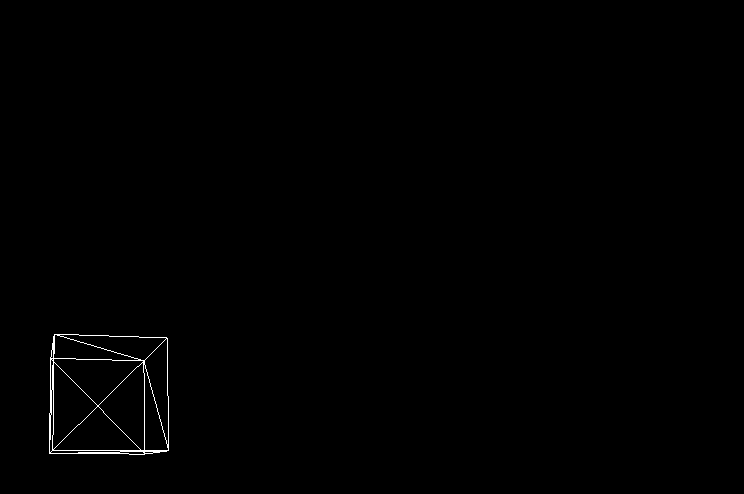
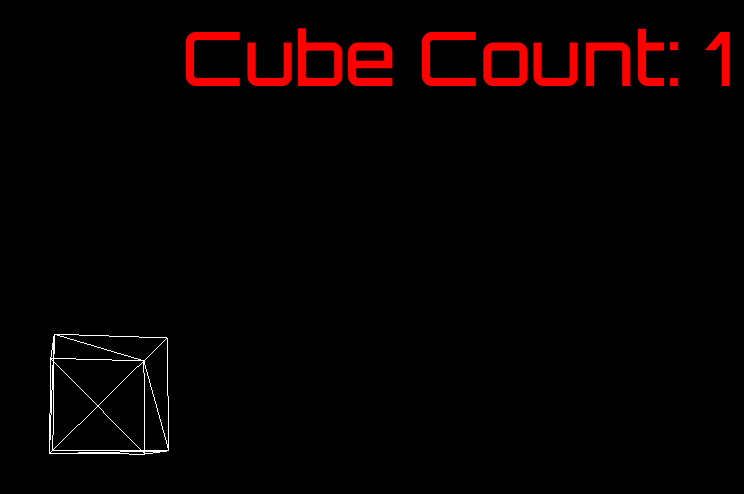
Before and after one commit to Kirut2188A/spinnycube, a plain HTML site: page index.html in a window 1280 px wide. Shown: the whole page, without its empty margins (536-1280 px from the left). Drawn offline with nearby package versions, Linux system fonts and the light colour scheme.

Commit message:
Update index.html

```diff
--- a/index.html
+++ b/index.html
@@ -5,69 +5,65 @@
   <meta name="viewport" content="width=device-width, initial-scale=1.0">
   <title>Spinning Cubes with Infinite Zoom</title>
   <style>
-    body { margin: 0; overflow: hidden; }
+    body { margin: 0; overflow: hidden; font-family: 'Orbitron', sans-serif; }
     canvas { display: block; }
+    #cubeCount {
+      position: absolute;
+      top: 10px;
+      right: 10px;
+      color: red;
+      font-size: 75px;
+    }
   </style>
+  <link rel="stylesheet" href="https://fonts.googleapis.com/css2?family=Orbitron:wght@500&display=swap">
 </head>
 <body>
+  <div id="cubeCount">Cube Count: 1</div>
   <script type="module">
     import * as THREE from 'https://threejs.org/build/three.module.js';
 
-    // Set up the scene
     const scene = new THREE.Scene();
     const camera = new THREE.PerspectiveCamera(75, window.innerWidth / window.innerHeight, 0.1, 1000);
     const renderer = new THREE.WebGLRenderer();
     renderer.setSize(window.innerWidth, window.innerHeight);
     document.body.appendChild(renderer.domElement);
 
-    // Create a cube
     const cubeGeometry = new THREE.BoxGeometry();
     const cubeMaterial = new THREE.MeshBasicMaterial({ color: 0xffffff, wireframe: true });
     const cube = new THREE.Mesh(cubeGeometry, cubeMaterial);
     scene.add(cube);
 
-    // Set up the camera position
     camera.position.z = 5;
 
-    // Add mouse click event listener
     document.addEventListener('click', onClick);
-
-    // Add mousewheel event listener for zooming
     document.addEventListener('wheel', onWheel);
 
-    // Function to handle mouse click
+    let cubeCount = 1;
+    const cubeCountElement = document.getElementById('cubeCount');
+
     function onClick(event) {
-      // Get the mouse click position
       const mouse = new THREE.Vector2();
       mouse.x = (event.clientX / window.innerWidth) * 2 - 1;
       mouse.y = -(event.clientY / window.innerHeight) * 2 + 1;
 
-      // Raycasting to check if the mouse intersects with the cube
       const raycaster = new THREE.Raycaster();
       raycaster.setFromCamera(mouse, camera);
       const intersects = raycaster.intersectObjects(scene.children);
 
       if (intersects.length > 0) {
-        // If the cube is clicked, break it into smaller cubes
         breakCube(intersects[0].object);
       }
     }
 
-    // Function to handle mousewheel for zooming
     function onWheel(event) {
-      // Adjust the camera position based on the scroll direction
       camera.position.z += event.deltaY * 0.005;
-
-      // Limit the zoom range
       if (camera.position.z < 2) camera.position.z = 2;
       if (camera.position.z > 10) camera.position.z = 10;
     }
 
-    // Function to break the cube into smaller cubes
     function breakCube(parentCube) {
-      parentCube.geometry.dispose(); // Dispose of the current geometry
+      parentCube.geometry.dispose();
 
-      // Create smaller cubes
       const smallerCubes = [];
       const smallerCubeMaterial = new THREE.MeshBasicMaterial({ color: 0xffffff, wireframe: true });
 
@@ -75,15 +71,12 @@
         const smallerCube = new THREE.Mesh(new THREE.BoxGeometry(), smallerCubeMaterial);
         smallerCubes.push(smallerCube);
         scene.add(smallerCube);
-
-        // Set initial rotation speed for smaller cubes
         smallerCube.rotationSpeed = {
           x: (Math.random() - 0.5) * 0.2,
           y: (Math.random() - 0.5) * 0.2,
         };
       }
 
-      // Position the smaller cubes
       const positions = [
         { x: -1, y: 1, z: -1 },
         { x: 1, y: 1, z: -1 },
@@ -103,15 +96,14 @@
         );
       }
 
-      // Remove the parent cube from the scene
       scene.remove(parentCube);
+      cubeCount += 7;
+      cubeCountElement.textContent = `Cube Count: ${cubeCount}`;
     }
 
-    // Animation loop
     function animate() {
       requestAnimationFrame(animate);
 
-      // Rotate the cubes
       cube.rotation.x += 0.01;
       cube.rotation.y += 0.01;
 
@@ -122,11 +114,9 @@
         }
       });
 
-      // Render the scene
       renderer.render(scene, camera);
     }
 
-    // Start the animation loop
     animate();
   </script>
 </body>
```
